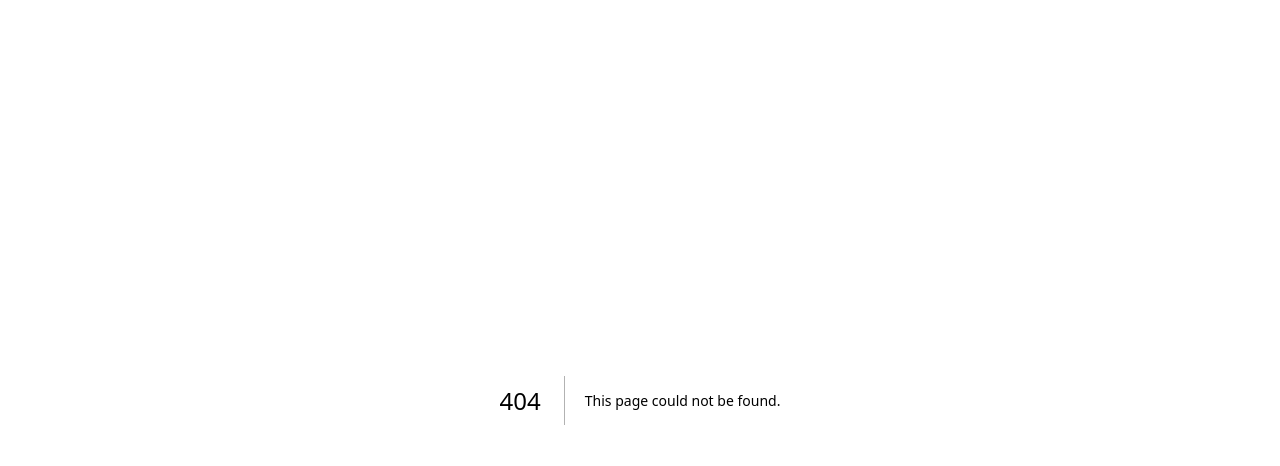
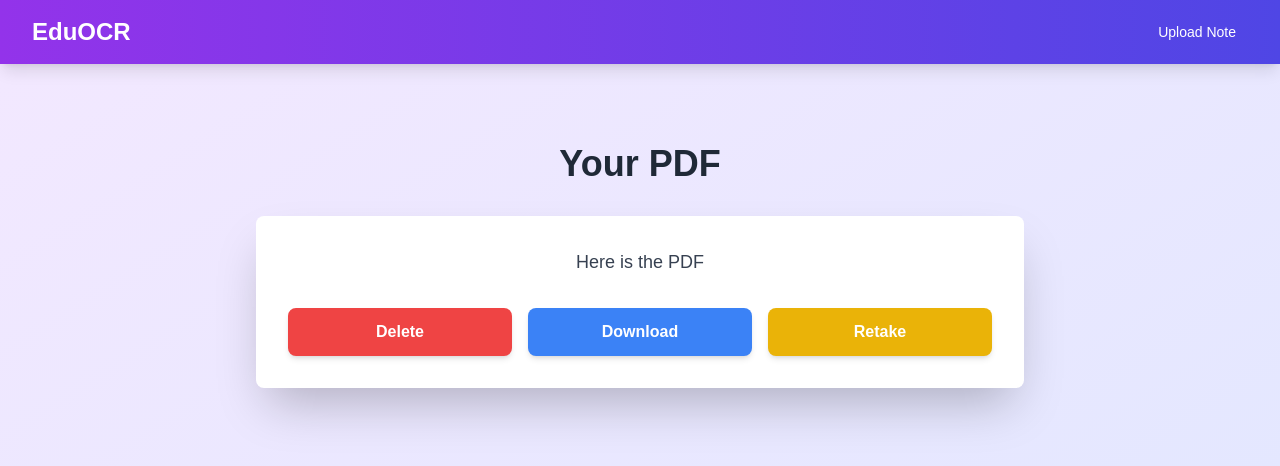
Before and after one commit to FardinAhmed3/Penfluence, a Next.js app in the folder Frontend/: page /download in a window 1280 px wide. Before the commit this address had no page. Shown: the top 466 px of the page. Built offline with nearby package versions, Linux system fonts and the light colour scheme.

Commit message:
(FJP) Download page/button

```diff
--- /dev/null
+++ b/Frontend/app/download/layout.tsx
@@ -0,0 +1,17 @@
+import Navbar from "../../components/Navbar";
+
+export default function RootLayout({
+  children,
+}: {
+  children: React.ReactNode;
+}) {
+  return (
+    <html lang="en">
+      <head />
+      <body className="bg-gradient-to-br from-purple-100 to-indigo-100 min-h-screen">
+        <Navbar />
+        <main className="py-20 px-4 sm:px-6 lg:px-8">{children}</main>
+      </body>
+    </html>
+  );
+}
--- /dev/null
+++ b/Frontend/app/download/page.tsx
@@ -0,0 +1,64 @@
+"use client";  // Client-side component
+
+import { useRouter } from "next/navigation";
+
+export default function PdfPage() {
+  const router = useRouter();
+
+  // Handle Delete button click
+  const handleDelete = () => {
+    localStorage.removeItem("capturedImage");
+    router.push("/upload"); // Redirect to the Upload page
+  };
+
+
+  const handleRetake = () => {
+    router.push("/upload"); // Redirect to the Upload page
+  };
+
+  // Handle Download button click (you'll need a backend API for this)
+  const handleDownload = () => {
+    // You will need to generate the PDF on the backend and provide a download link.
+    alert("PDF download functionality is not implemented yet.");
+  };
+
+  const capturedImage = localStorage.getItem("capturedImage");
+
+  return (
+    <div className="max-w-3xl mx-auto">
+      <h1 className="text-4xl font-bold text-gray-800 mb-8 text-center">Your PDF</h1>
+      <div className="bg-white shadow-2xl rounded-lg p-8">
+        <p className="text-lg text-gray-700 mb-6 text-center">
+          Here is the PDF
+        </p>
+
+        {capturedImage && (
+          <div className="text-center">
+            <img src={capturedImage} alt="Captured" className="mt-4 rounded-lg max-w-full h-auto" />
+          </div>
+        )}
+
+        <div className="mt-8 flex justify-center space-x-4">
+          <button
+            onClick={handleDelete}
+            className="w-full bg-red-500 text-white font-bold py-3 px-4 rounded-lg shadow-md hover:shadow-lg transform hover:-translate-y-1 transition duration-300 ease-in-out"
+          >
+            Delete
+          </button>
+          <button
+            onClick={handleDownload}
+            className="w-full bg-blue-500 text-white font-bold py-3 px-4 rounded-lg shadow-md hover:shadow-lg transform hover:-translate-y-1 transition duration-300 ease-in-out"
+          >
+            Download
+          </button>
+          <button
+            onClick={handleRetake}
+            className="w-full bg-yellow-500 text-white font-bold py-3 px-4 rounded-lg shadow-md hover:shadow-lg transform hover:-translate-y-1 transition duration-300 ease-in-out"
+          >
+            Retake
+          </button>
+        </div>
+      </div>
+    </div>
+  );
+}
```
